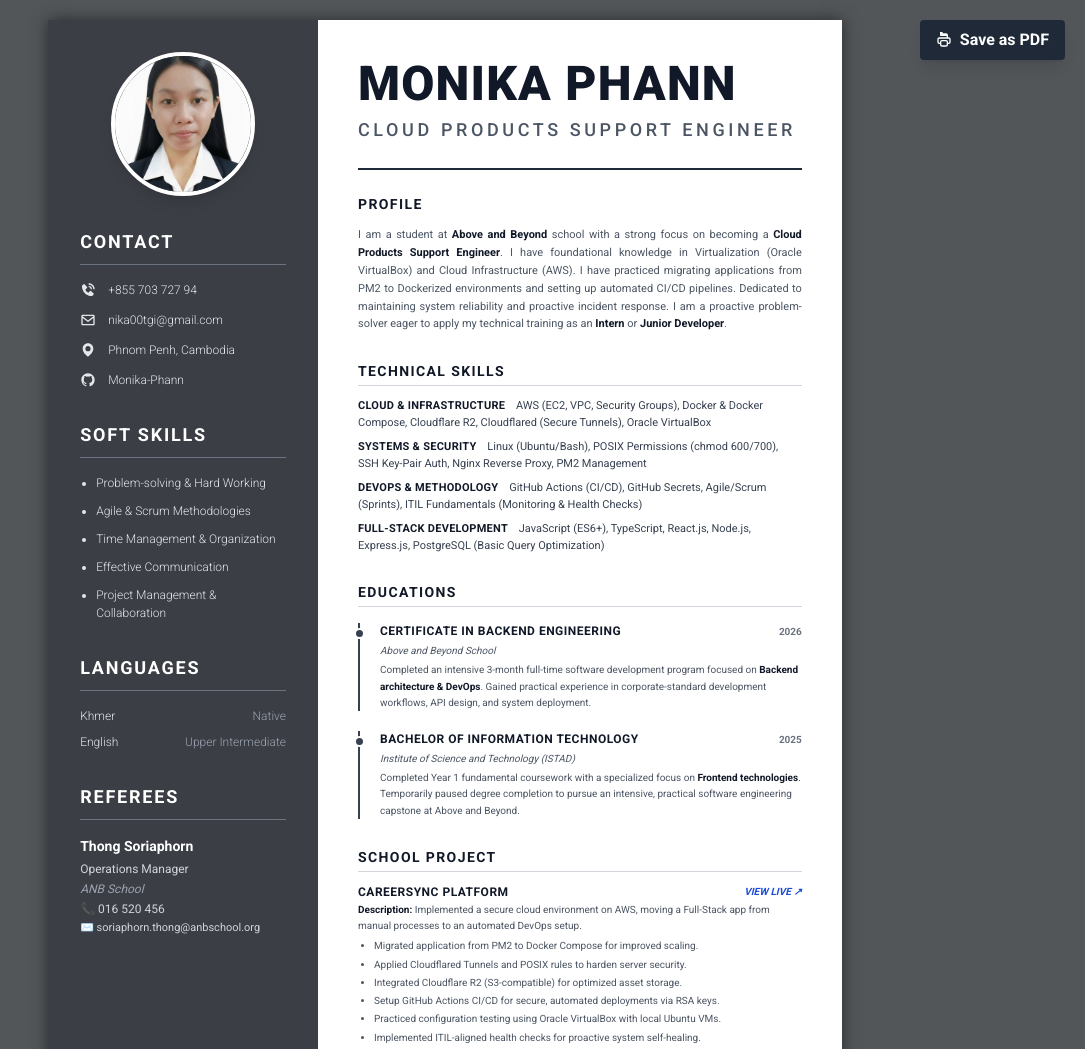
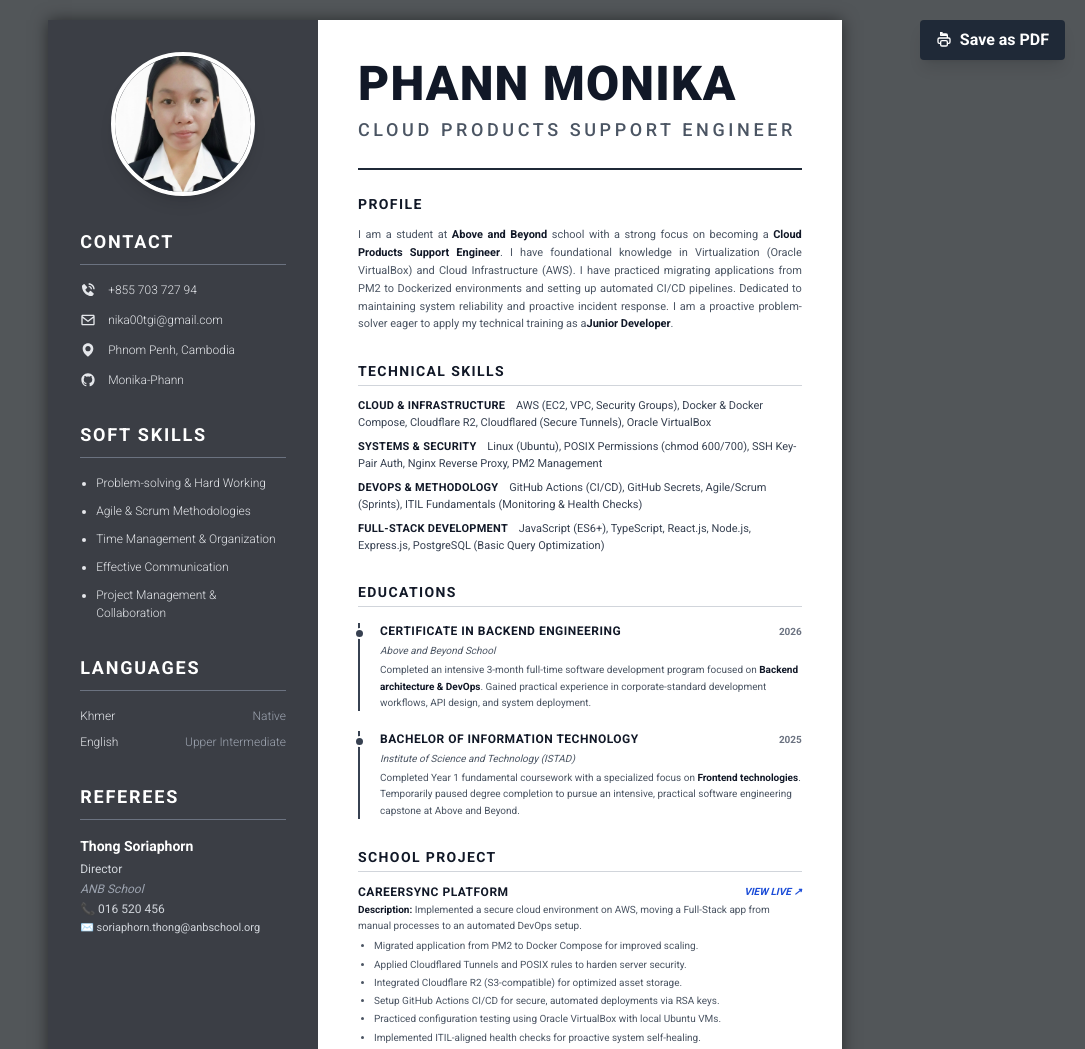
Before and after one commit to Monika-Phann/Personal-informaton, a website: page index.html in a window 1280 px wide. Shown: the top 1049 px of the page, without its empty margins (195-1280 px from the left). Drawn offline with nearby package versions, Linux system fonts and the light colour scheme.

Commit message:
update resume

```diff
--- a/index.html
+++ b/index.html
@@ -3,7 +3,7 @@
 <head>
     <meta charset="UTF-8">
     <meta name="viewport" content="width=device-width, initial-scale=1.0">
-    <title>MONIKA PHANN - Resume</title>
+    <title>PHANN MONIKA - Resume</title>
     <script src="https://cdn.tailwindcss.com"></script>
     <link href="https://fonts.googleapis.com/css2?family=Roboto:wght@300;400;500;700;900&display=swap" rel="stylesheet">
 
@@ -131,7 +131,7 @@
                 <h3 class="text-lg font-bold tracking-widest uppercase border-b border-gray-500 pb-2">Referees</h3>
                 <div class="text-[12px] text-gray-300 space-y-0.5">
                     <p class="font-bold text-white text-sm mb-1">Thong Soriaphorn</p>
-                    <p>Operations Manager</p>
+                    <p>Director</p>
                     <p class="italic text-gray-400">ANB School</p>
                     <p class="mt-1">📞 016 520 456</p>
                     <p class="break-all text-[11px]">✉️ soriaphorn.thong@anbschool.org</p>
@@ -142,14 +142,14 @@
         <main class="w-[66%] p-10 flex flex-col h-full text-gray-800">
 
             <header class="mb-6 border-b-2 border-gray-800 pb-6">
-                <h1 class="text-5xl font-black text-gray-900 tracking-wide uppercase leading-none mb-2">MONIKA PHANN</h1>
+                <h1 class="text-5xl font-black text-gray-900 tracking-wide uppercase leading-none mb-2">PHANN MONIKA</h1>
                 <p class="text-lg text-gray-600 tracking-[0.2em] font-medium uppercase">Cloud Products Support Engineer</p>
             </header>
 
             <section class="mb-7">
                 <h2 class="text-sm font-bold text-gray-900 uppercase tracking-widest mb-3">PROFILE</h2>
                 <p class="text-[11px] leading-relaxed text-justify text-gray-600">
-                    I am a student at <strong class="text-gray-900">Above and Beyond</strong> school with a strong focus on becoming a <strong class="text-gray-900">Cloud Products Support Engineer</strong>. I have foundational knowledge in Virtualization (Oracle VirtualBox) and Cloud Infrastructure (AWS). I have practiced migrating applications from PM2 to Dockerized environments and setting up automated CI/CD pipelines. Dedicated to maintaining system reliability and proactive incident response. I am a proactive problem-solver eager to apply my technical training as an <strong class="text-gray-900">Intern</strong> or <strong class="text-gray-900">Junior Developer</strong>.
+                    I am a student at <strong class="text-gray-900">Above and Beyond</strong> school with a strong focus on becoming a <strong class="text-gray-900">Cloud Products Support Engineer</strong>. I have foundational knowledge in Virtualization (Oracle VirtualBox) and Cloud Infrastructure (AWS). I have practiced migrating applications from PM2 to Dockerized environments and setting up automated CI/CD pipelines. Dedicated to maintaining system reliability and proactive incident response. I am a proactive problem-solver eager to apply my technical training as a<strong class="text-gray-900">Junior Developer</strong>.
                 </p>
             </section>
 
@@ -162,7 +162,7 @@
                      </li>
                      <li>
                         <strong class="text-gray-900 uppercase tracking-wide mr-2">Systems & Security</strong>
-                        Linux (Ubuntu/Bash), POSIX Permissions (chmod 600/700), SSH Key-Pair Auth, Nginx Reverse Proxy, PM2 Management
+                        Linux (Ubuntu), POSIX Permissions (chmod 600/700), SSH Key-Pair Auth, Nginx Reverse Proxy, PM2 Management
                      </li>
                      <li>
                         <strong class="text-gray-900 uppercase tracking-wide mr-2">DevOps & Methodology</strong>
```
